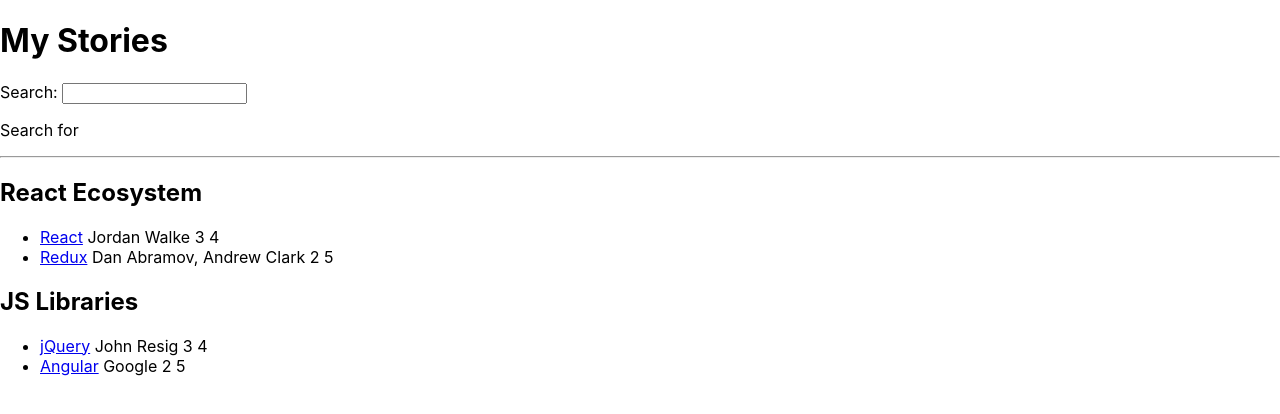
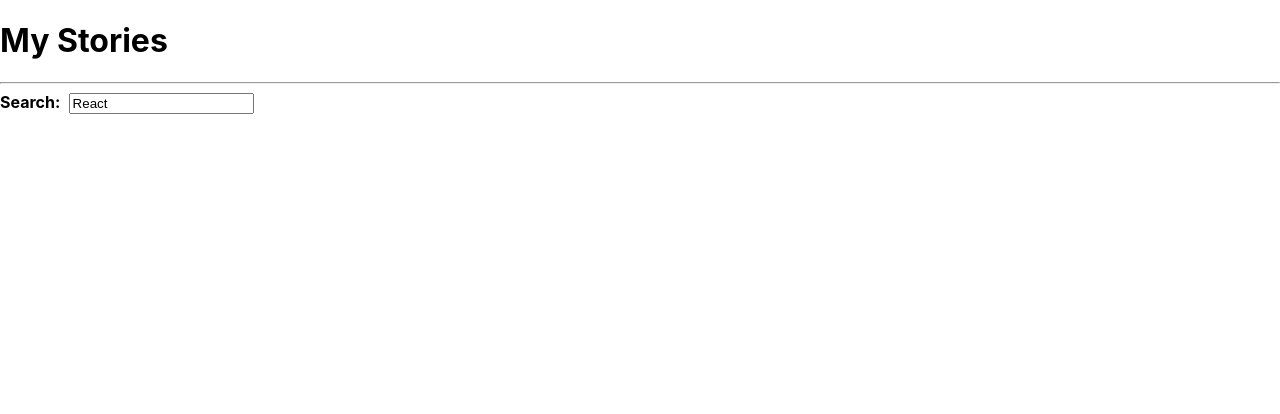
Before and after one commit to annaUniversal/react-flamingo, a React (Create React App) app: page / in a window 1280 px wide. Shown: the top 414 px of the page. Built offline with nearby package versions, Linux system fonts and the light colour scheme.

Commit message:
up to 22

```diff
--- a/src/App.js
+++ b/src/App.js
@@ -1,7 +1,6 @@
 import * as React from "react";
 
-function App() {
-  const stories = [
+const initialStories = [
   {
     title: "React",
     url: "https://reactjs.org/",
@@ -20,6 +19,7 @@
   },
 ];
 
+function App() {
   const javaScriptLibraries = [
     {
       title: "jQuery",
@@ -39,23 +39,116 @@
     },
   ];
 
+  const useSemiPersistentState = (key, initialState) => {
+    const [value, setValue] = React.useState(
+      localStorage.getItem(key) || initialState
+    );
+
+    React.useState(() => {
+      localStorage.setItem(key, value);
+    }, [value]);
+
+    return [value, setValue];
+  };
+
+  const [searchTerm, setSearchTerm] = useSemiPersistentState("search", "React");
+
+  const [stories, setStories] = React.useState(initialStories);
+
+  const handleRemoveStories = (item) => {
+    const newStories = stories.filter(
+      story => item.objectID !== story.objectID
+    );
+
+    setStories(newStories);
+  };
+
   const handleSearch = (event) => {
-    console.log(event.target.value)
-  }
+    console.log(event.target.value);
+    setSearchTerm(event.target.value);
+  };
+
+  const searchedStories = stories.filter((story) =>
+    story.title.toLowerCase().includes(searchTerm.toLowerCase())
+  );
 
   return (
     <div>
       <h1>My Stories</h1>
-      <Search onSearch ={handleSearch}/>
+      {/*  <Search onSearch={handleSearch} searchTerm={searchTerm} /> */}
+      <InputWithLablel
+        id="search"
+        /*lable="Search"*/
+        value={searchTerm}
+        onInputChange={handleSearch}
+      >
         <hr />
-      <List list={stories} title="React Ecosystem" />
-      <List list = {javaScriptLibraries} title = "JS Libraries" />
-
+        {/* children */}
+        <strong> Search: </strong>
+      </InputWithLablel>
+      <List
+        list={searchedStories}
+        title="React Ecosystem"
+        onRemoveItem={handleRemoveStories}
+      />
+      <List list={javaScriptLibraries} title="JS Libraries" />
     </div>
   );
 }
 
-let List = (props) => {
+const InputWithLablel = ({
+  id,
+  /*label,*/
+  value,
+  type = "text",
+  onInputChange,
+  isFocused,
+  children,
+}) => {
+  const inputRef = React.useRef();
+
+  React.useEffect(() => {
+    if (isFocused) {
+      inputRef.current.focus();
+    }
+  }, [isFocused]);
+
+  return (
+    <>
+      <label htmlFor={id}>{children} </label>
+      &nbsp;
+      <input
+        ref={inputRef}
+        id={id}
+        type={type}
+        value={value}
+        onChange={onInputChange}
+      />
+    </>
+  );
+};
+
+function Search(props) {
+  //const [searchTerm, setSearchTerm] = React.useState('');
+
+  const handleChange = (event) => {
+    // setSearchTerm(event.target.value);
+    props.onSearch(event);
+  };
+
+  return (
+    <div>
+      <label htmlFor="search">Search: </label>
+      <input id="search" type="text" onChange={handleChange} />
+
+      <p>
+        Search for <strong>{props.searchTerm}</strong>
+      </p>
+    </div>
+  );
+}
+
+/*let List = (props) => {
   return (
     <div>
       <h2>{props.title}</h2>
@@ -66,9 +159,14 @@
       </ul>
     </div>
   );
-};
+};*/
 
-const Item = (props) => {
+const List = ({ list, onRemoveItem }) =>
+  list.map((item) => {
+    <Item key={item.objectID} item={item} onRemoveItem={onRemoveItem} />;
+  });
+
+/*const Item = (props) => {
   // or use const Item = ({item}) =>
   //const item = props.item //if we don't want to use .
   //const {item} = props - another way
@@ -83,28 +181,20 @@
       <span>{props.item.points}</span>
     </li>
   );
-};
+};*/
 
-function Search(props) {
-  const [searchTerm, setSearchTerm] = React.useState('');
-
-  const handleChange = (event) => {
-    setSearchTerm(event.target.value);
-    props.onSearch(event);
-  };
-
-  return (
+const Item = ({item}) => {
+  const Item = ({item, onRemoveItem}) => (
     <div>
-      <label htmlFor="search">Search: </label>
-      <input
-        id="search"
-        type="text"
-        onChange={handleChange}
-      />
-
-      <p>
-    Search for <strong>{searchTerm}</strong>
-      </p>
+      <span>
+        <a href={item.url}>{item.title}</a>
+      </span>
+      <span> {item.author} </span>
+      <span>{item.num_comments} </span>
+      <span>{item.points}</span>
+      <span>
+        <button type="button" onClick={() => onRemoveItem(item)}> Remove</button>
+      </span>
     </div>
   );
 }
--- a/src/index.js
+++ b/src/index.js
@@ -3,6 +3,7 @@
 import './index.css';
 import App from './App';
 import reportWebVitals from './reportWebVitals';
+//i=i++;
 
 /*const root = ReactDOM.createRoot(document.getElementById('root'));
 root.render( */
```
Also changed, not shown: src/math.js (line endings or trailing spaces). Lines whose indentation alone changed are shown as unchanged.
